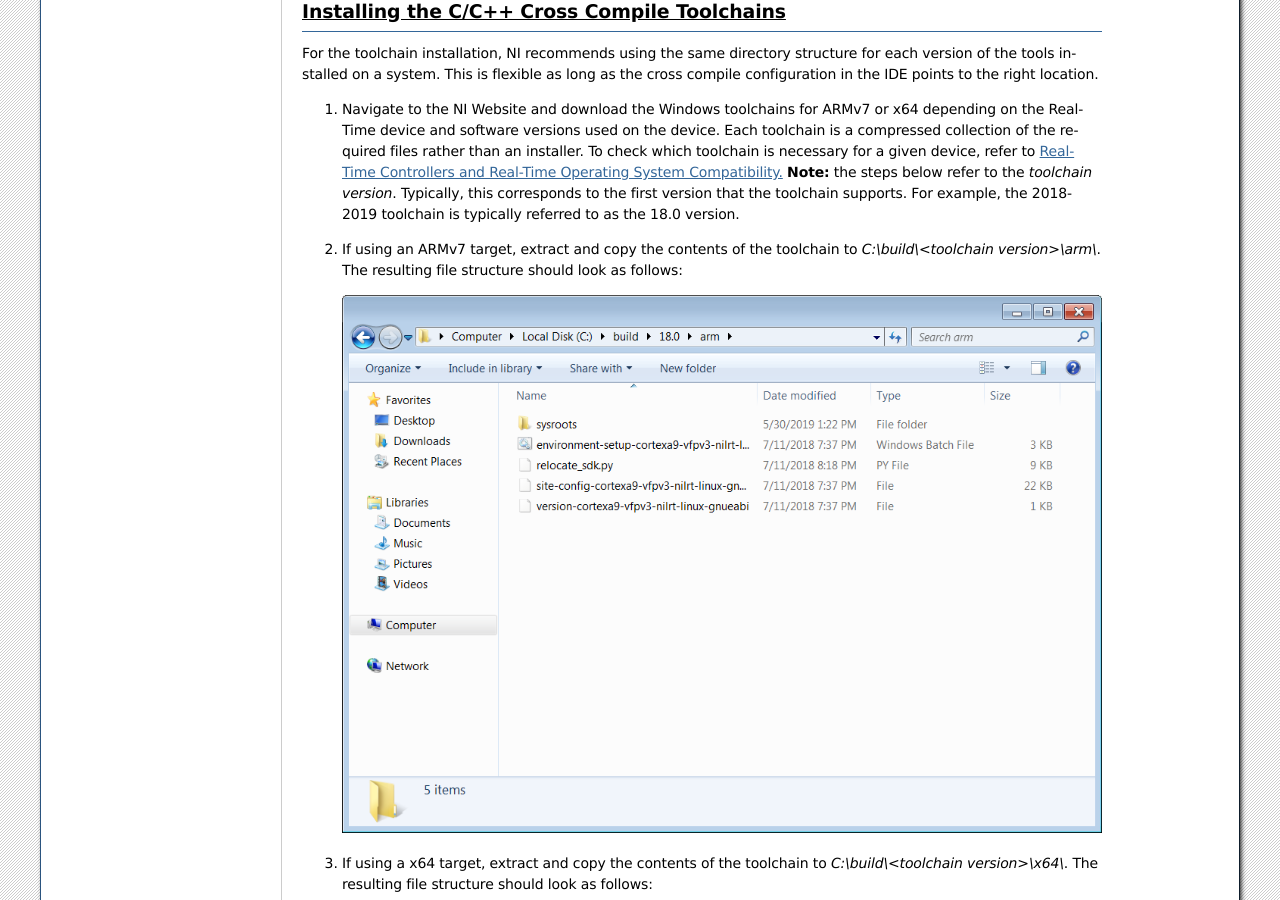
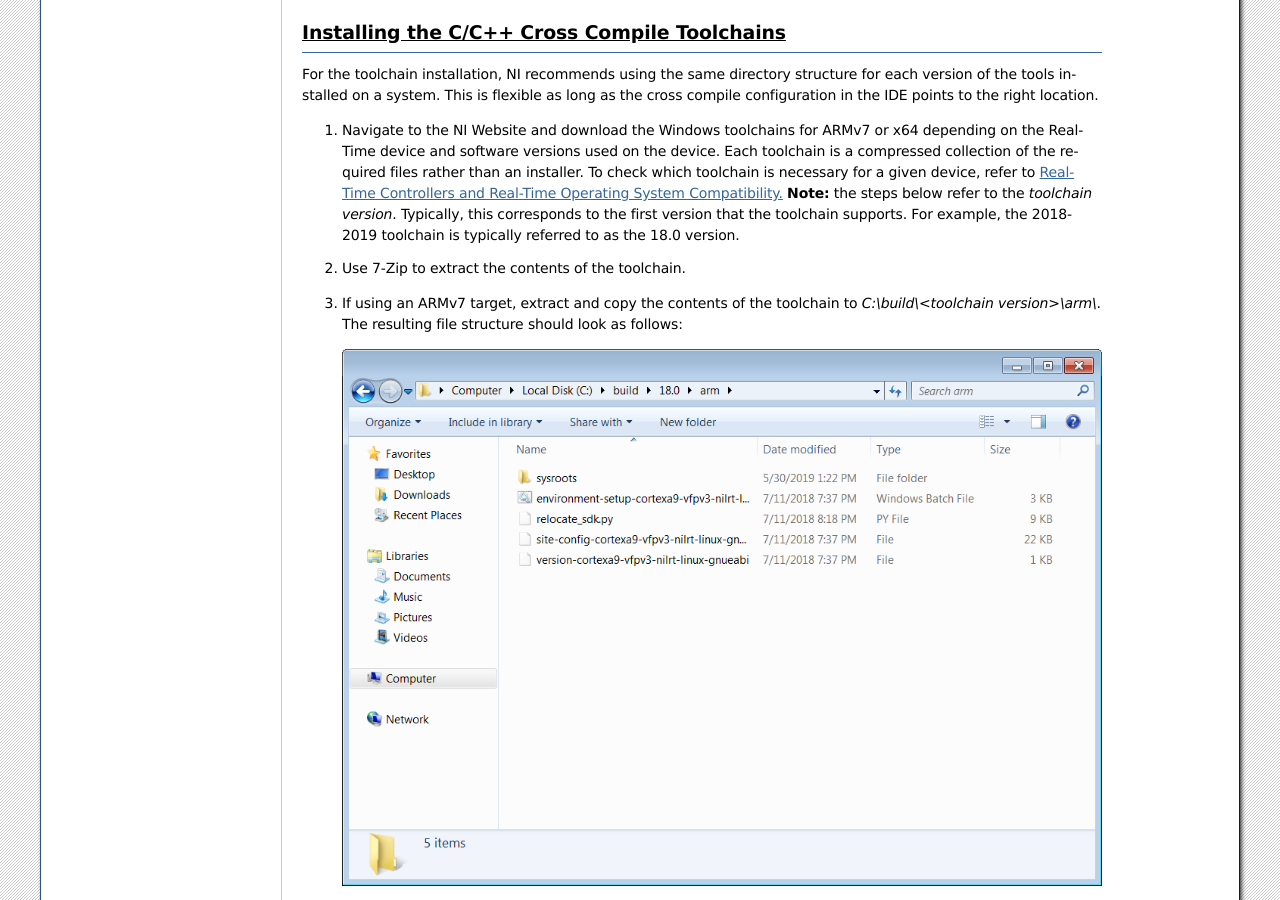
Before and after one commit to ni/nilrt-docs, a Sphinx documentation site: the page built from docs/source/cross_compile/config_dev_system.rst, in a window 1280 px wide and 900 px high, scrolled down 3126 px. Built offline with Sphinx 7.4.7, drawn with Linux system fonts in a browser that asks for light colours; some of the changed text lies outside the part shown.

Commit message:
Add instructions to use the correct version of 7-Zip
Signed-off-by: Shruthi Ravichandran <shruthi.ravichandran@ni.com>

```diff
--- a/docs/source/cross_compile/config_dev_system.rst
+++ b/docs/source/cross_compile/config_dev_system.rst
@@ -49,6 +49,8 @@
 -  CMake
 
 -  Ninja
+
+-  7-Zip (v22.01 or higher)
 
 These tools are not the only options and are mainly used to demonstrate
 configuration and usage of the toolchain. Visual Studio Code allows
@@ -130,13 +132,14 @@
    Typically, this corresponds to the first version that the toolchain
    supports. For example, the 2018-2019 toolchain is typically referred
    to as the 18.0 version.
-2. | If using an ARMv7 target, extract and copy the contents of the
+2. Use 7-Zip to extract the contents of the toolchain.
+3. | If using an ARMv7 target, extract and copy the contents of the
      toolchain to *C:\\build\\<toolchain version>\\arm\\*. The resulting file
      structure should look as follows:
 
    .. image:: media/config_pc/image4.png
 
-3. | If using a x64 target, extract and copy the contents of the toolchain
+4. | If using a x64 target, extract and copy the contents of the toolchain
      to *C:\\build\\<toolchain version>\\x64\\*. The resulting file structure
      should look as follows:
 
```
